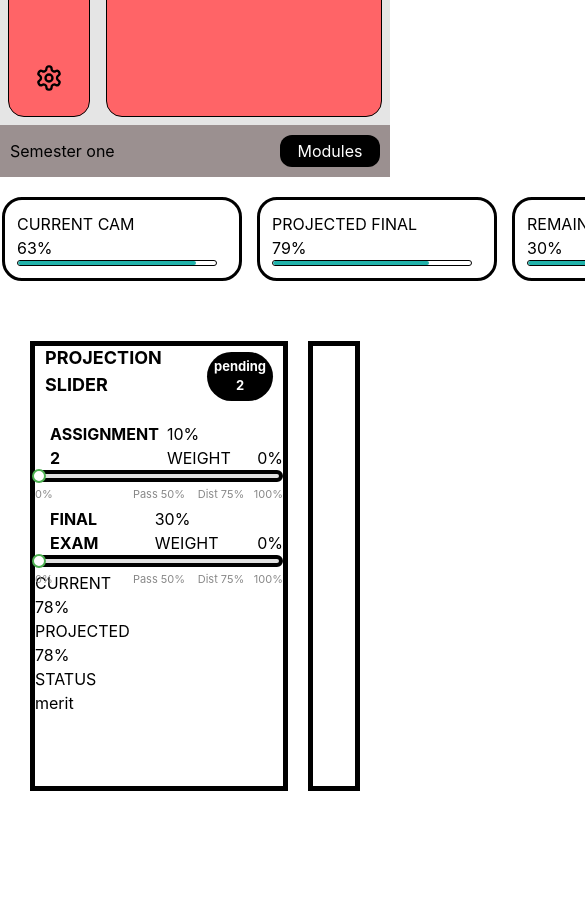
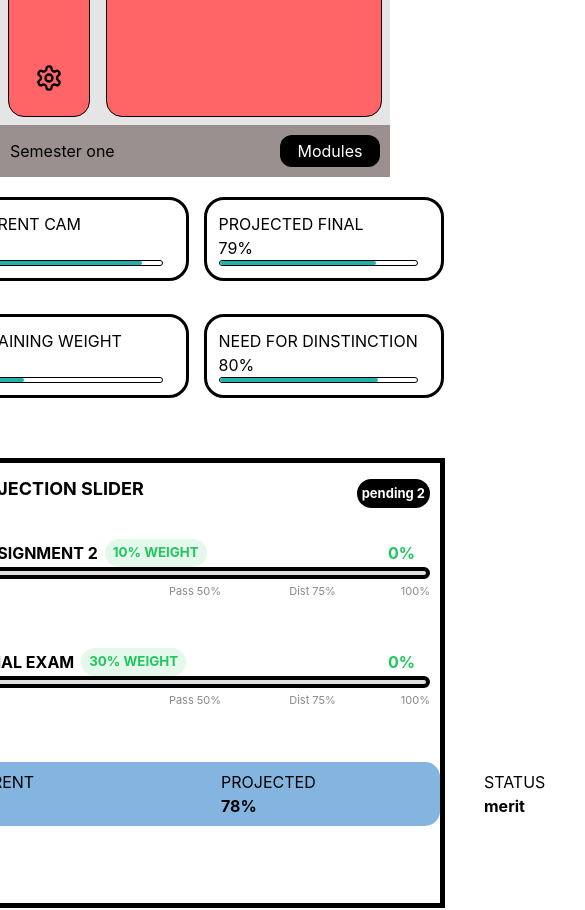
Before and after one commit to ashleynkuna33/uwc-cam-champion, a React (Vite) app in the folder uwc-cam-champion-site/: page / in a window 390 px wide. Shown: the part 2600-3510 px from the top of the page, 585 px wide, since content can reach past the window. Built offline with nearby package versions, Linux system fonts and the light colour scheme.

Commit message:
Added responsiveness and style on the bottom section of the left card

```diff
--- a/uwc-cam-champion-site/src/components/Progress.css
+++ b/uwc-cam-champion-site/src/components/Progress.css
@@ -145,113 +145,135 @@
 
 /* This is the third section of the page */
 
-.left-card-header{
-
+.left-card-header {
     display: flex;
     justify-content: space-between;
     align-items: center;
-    height:6vh;
+    height: 6vh;
     padding: 10px;
 }
 
-.left-card-header-text{
-
+.left-card-header-text {
     font-weight: bold;
     font-size: large;
-
 }
 
-.left-card-activities{
+.left-card-activities {
     font-weight: bold;
     font-size: small;
-    background-color:black;
+    background-color: black;
     color: white;
-   margin-top: 10px;
+    margin-top: 10px;
     padding: 5px;
     text-align: center;
     border-radius: 180px;
-
 }
 
-.bar-header{
-
+.bar-header {
     display: flex;
     justify-content: space-between;
-    align-items: end;
+    align-items: center;
     margin-left: 15px;
     margin-top: 25px;
-
 }
 
-.bar-header h5{
+.bar-header h5 {
     font-weight: bold;
-
 }
 
-.bar-header p{
-
+.sl-wt {
     font-weight: bold;
-    background-color: aqua;
-    padding: 6px;
+    background: rgba(34, 197, 94, 0.12);
+    color: #22c55e;
+    padding: 4px 8px;
     font-size: smaller;
     border-radius: 180px;
 }
 
+.sl-num {
+    font-weight: bold;
+    font-size: medium;
+    color: #22c55e;
+    margin-right: 15px;
+}
 
-.left-bar-line{
-
+.left-bar-line {
     width: 100%;
-    background-color:#e0e0e0;
+    background-color: #e0e0e0;
     height: 12px;
-    border:4px solid black;
+    border: 4px solid black;
     border-radius: 180px;
     position: relative;
-}
-
-.left-bar-line:hover{
-
+    margin-right: 8px;
     cursor: pointer;
 }
 
-.left-bar-line span{
-
+.left-bar-line span {
     position: absolute;
     height: 100%;
     background: #4caf50;
     top: 0;
     left: 0;
-
-}
-.under-line-measurement{
- position:relative;
-
- width: 100%;
- margin-top: 4px;
+    border-radius: 180px;
 }
 
-.under-line-measurement span{
-
-    position:absolute;
-    transform: translateX(-50%);
-    font-size: 11px;
-    color: #888;
-
-}
-
-.left-line-thumb{
+.left-line-thumb {
     position: absolute;
     width: 14px;
     height: 14px;
     background: white;
-    border:2px solid #4caf50;
+    border: 2px solid #4caf50;
     border-radius: 50%;
     top: 50%;
     transform: translate(-50%, -50%);
+    cursor: grab;
+}
+
+.left-line-thumb:active {
+    cursor: grabbing;
+}
+
+.under-line-measurement {
+    position: relative;
+    width: 100%;
+    height: 20px;
+    margin-top: 4px;
+}
+
+.under-line-measurement span {
+    position: absolute;
+    transform: translateX(-50%);
+    font-size: 11px;
+    color: #888;
+    white-space: nowrap;
+}
+
+.left-card-progress-bar {
+    overflow: visible;
+    padding: 0 10px 20px 10px;
+}
+
+/**/
+
+.bottom-status{
+
+    display: flex;
+
+    align-items: center;
+}
+
+.bottom-section{
+
+    margin-top:30px;
+    background-color: rgb(131, 181, 224);
+    padding: 8px;
+    border-radius: 15px;
+}
+
+.bottom-status input{
+
+    font-weight:bolder;
+    font-size: medium;
 
 
 }
-
-
-.left-card-progress-bar{overflow: visible;}
-
-.left-bar-line{ margin-right: 8px ;}
--- a/uwc-cam-champion-site/src/screens/Progress.jsx
+++ b/uwc-cam-champion-site/src/screens/Progress.jsx
@@ -82,9 +82,9 @@ const stopDragExam =()=>{
     return (
         <>
 
-      <div  className="min-h-screen w-full">
+      <div  className=" min-h-screen w-full flex flex-col">
 
-        <div className="top-nav">
+        <div className="top-nav  flex items-center justify-between">
 
             <div className="left">
               <div className="heading">Semester one</div>
@@ -106,7 +106,7 @@ const stopDragExam =()=>{
        </div>
 
 
-    <div className="global-container">
+    <div className="global-container flex flex-col md:flex-row gap-4" >
 
      <div className="left">
 
@@ -177,7 +177,7 @@ const stopDragExam =()=>{
 
 
 
- <div className="cards-container">
+ <div className="cards-container flex flex-col md:flex-row gap-4">
 
   <div className="left-card">
     <div className="left-card-header">
```
